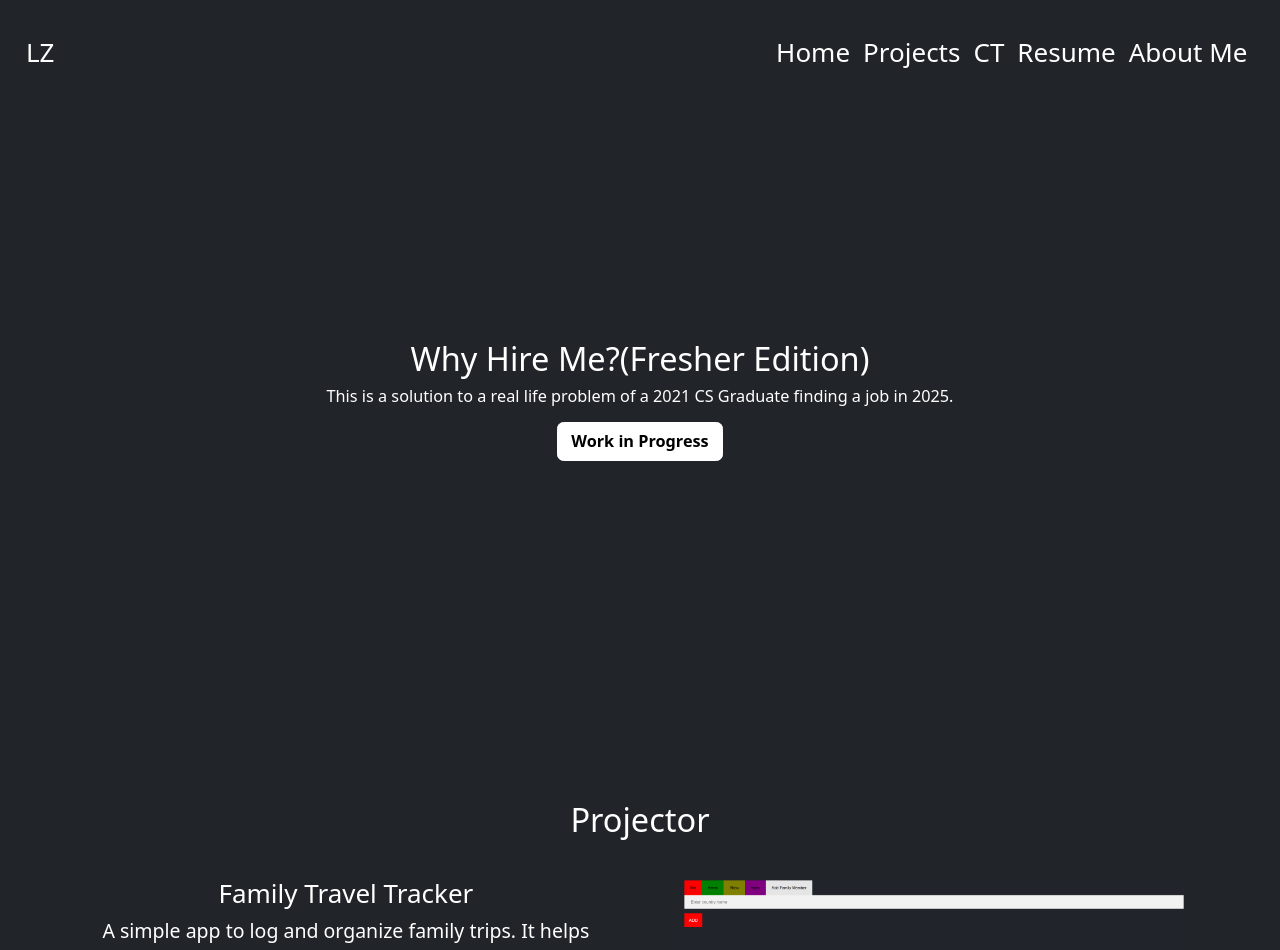
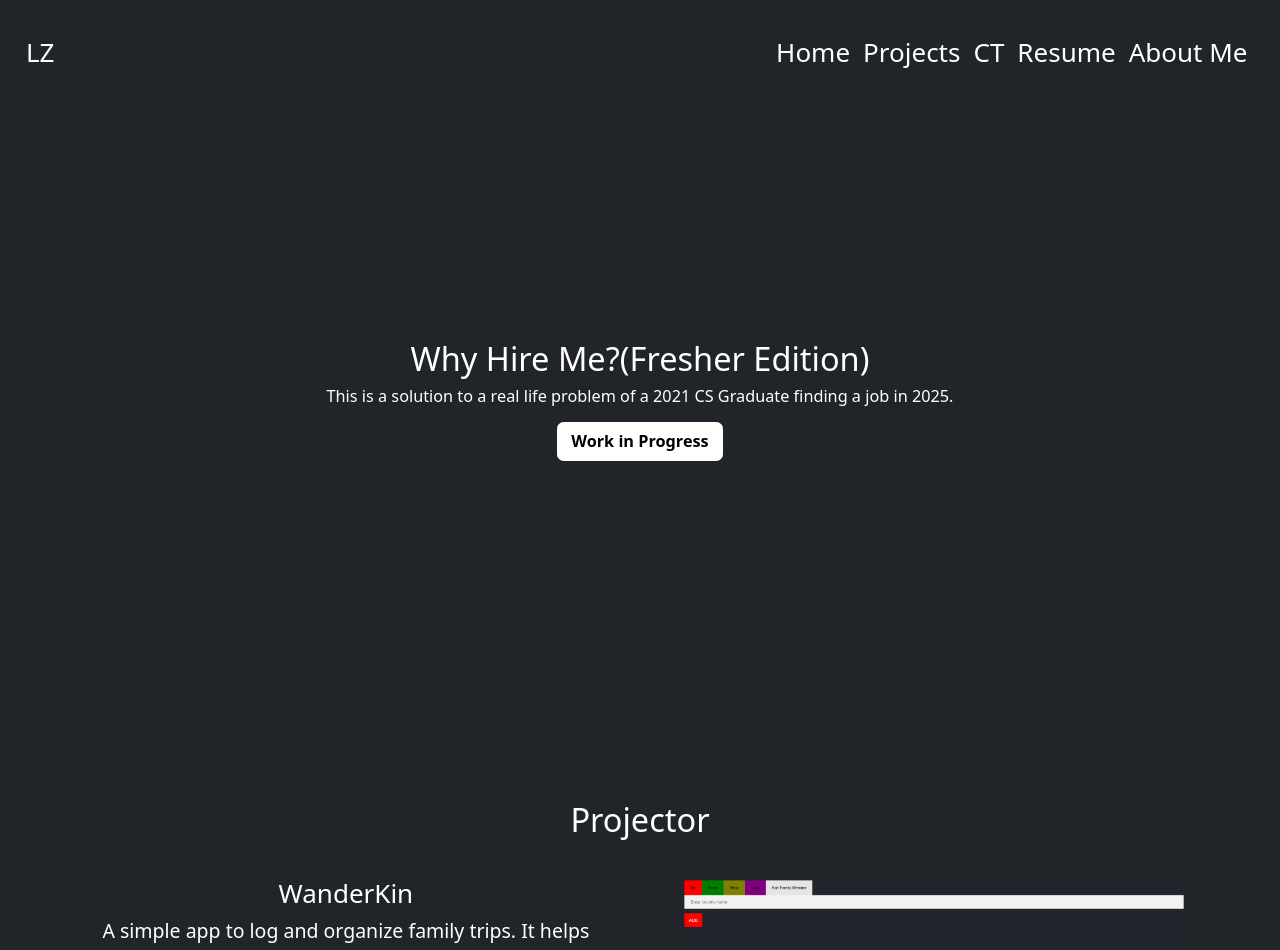
Before and after one commit to LegolasZidane/why-hire-me, a React (Vite) app: page / in a window 1280 px wide. Shown: the top 950 px of the page. Built offline with nearby package versions, Linux system fonts and the light colour scheme.

Commit message:
updated project names for the better

```diff
--- a/src/components/ProjectsPage.jsx
+++ b/src/components/ProjectsPage.jsx
@@ -15,12 +15,6 @@ function ProjectsPage(){
                     <PDescription
                         {...desc[currentP]}
                     />
-                    {/* <PDescription
-                        title={desc[currentP].title}
-                        description={desc[currentP].description}
-                        liveLink={desc[currentP].liveLink}
-                        githubRepo={desc[currentP].githubRepo}
-                    /> */}
                 </div>
                 <div className="item">
                     <PImageCarousel />
--- a/src/components/description.js
+++ b/src/components/description.js
@@ -1,12 +1,12 @@
 const desc = [
     {
-        title: 'Family Travel Tracker',
+        title: 'WanderKin',
         description: 'A simple app to log and organize family trips. It helps track destinations, travel dates, activities, expenses, and photos for each trip — all in one place. Ideal for remembering past vacations and planning future ones together.',
         liveLink: 'https://family-tracker-knpq.onrender.com/',
         githubRepo: 'https://github.com/LegolasZidane/family-tracker'
     },
     {
-        title: 'Keeper',
+        title: 'Pinz',
         description: 'A minimalist note-taking app to quickly jot down and save thoughts, reminders, or ideas. Inspired by Google Keep, it lets users add, view, and delete notes with a clean, card-style layout.',
         liveLink: 'https://legolaszidane.github.io/keeper-app/',
         githubRepo: 'https://github.com/LegolasZidane/keeper-app'
```
